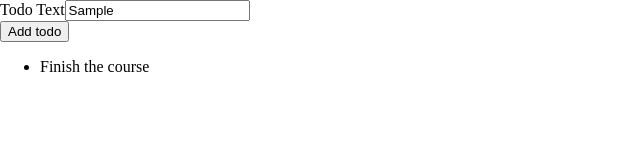
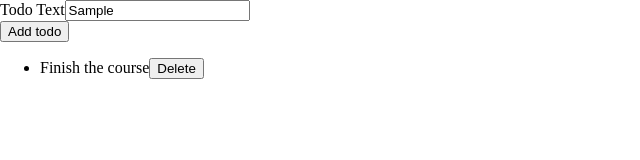
Before and after one commit to DejanBelic/tsc-drag-and-drop, a React (Create React App) app in the folder reactjs-typescript/: page / in a window 1280 px wide. Both pictures are taken after typing "Sample" into the empty fields and a click on the button "Add todo". Shown: the top 160 px of the page, without its empty margins (0-640 px from the left). Built offline with nearby package versions, Linux system fonts and the light colour scheme.

Commit message:
More props & state work.

```diff
--- a/reactjs-typescript/src/App.tsx
+++ b/reactjs-typescript/src/App.tsx
@@ -6,12 +6,17 @@ import {Todo} from './todo.model';
 function App() {
 	const [todos, setTodos] = useState<Todo[]>([])
 	const todoAddHandler = (text: string) => {
-		setTodos([ { id: 't1', text: 'Finish the course'}])
+		setTodos(prevTodos => [...prevTodos, { id: 't1', text: 'Finish the course'}])
+	}
+	const todoDeleteHandler = (todoId: string) => {
+		setTodos(prevTodos => {
+			return prevTodos.filter(todo => todo.id !== todoId);
+		})
 	}
   return (
     <div className="App">
 		<NewTodo onAddTodo={todoAddHandler}/>
-		<TodoList items={todos}/>
+		<TodoList items={todos} onDeleteTodo={todoDeleteHandler}/>
     </div>
   );
 }
--- a/reactjs-typescript/src/components/ToDoList.tsx
+++ b/reactjs-typescript/src/components/ToDoList.tsx
@@ -1,13 +1,14 @@
 import React from "react";
 
 interface ToDoListProps {
-		items: { id: string, text: string}[]
+		items: { id: string, text: string}[],
+		onDeleteTodo: (id: string) => void;
 }
 const TodoList: React.FC<ToDoListProps> = props => {
 
 	return <ul>
 		{ props.items.map(todo => (
-			<li key={todo.id}> {todo.text}</li>
+			<li key={todo.id}> <span>{todo.text}</span><button onClick={props.onDeleteTodo.bind(null, todo.id)}>Delete</button></li>
 			)
 		)}
 	</ul>
```
